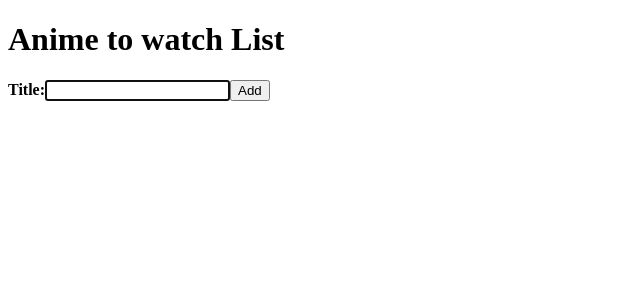
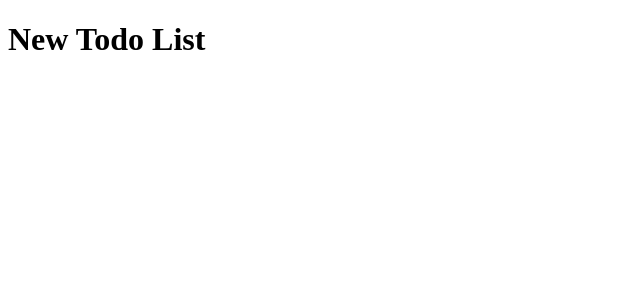
Before and after one commit to raybgomez/CTD-react-todo, a React (Create React App) app: page /new in a window 1280 px wide. Shown: the top 300 px of the page, without its empty margins (0-640 px from the left). Built offline with nearby package versions, Linux system fonts and the light colour scheme.

Commit message:
complete hw 1.9

```diff
--- a/package.json
+++ b/package.json
@@ -5,6 +5,7 @@
   "dependencies": {
     "react": "^18.2.0",
     "react-dom": "^18.2.0",
+    "react-router-dom": "^6.21.1",
     "react-scripts": "5.0.1"
   },
   "scripts": {
--- a/src/App.js
+++ b/src/App.js
@@ -2,6 +2,7 @@
 
 import TodoList from "./TodoList.js";
 import AddTodoForm from "./AddTodoForm.js";
+import { BrowserRouter, Routes, Route } from "react-router-dom";
 
 
 const App = () => {
@@ -48,14 +49,28 @@
 
   return (
     <>
+      <BrowserRouter>
+        <Routes>
+          <Route path="/" element={
+            <>
               <h1>Anime to watch List</h1>
               <AddTodoForm onAddTodo={addTodo} />
               {isLoading ? (
                 <p>Loading...</p>
-      ) : (<TodoList
+              ) : (
+                <TodoList
                   todoList={todoList}
                   onRemoveTodo={removeTodo} />
               )}
+            </>
+          } />
+          <Route path="/new" element={
+            <>
+              <h1>New Todo List</h1>
+            </>
+          } />
+        </Routes>
+      </BrowserRouter>
     </>
   );
 };
```
Also changed, not shown: 1 other file (tests, documents, lock files or other folders). Lines whose indentation alone changed are shown as unchanged.
